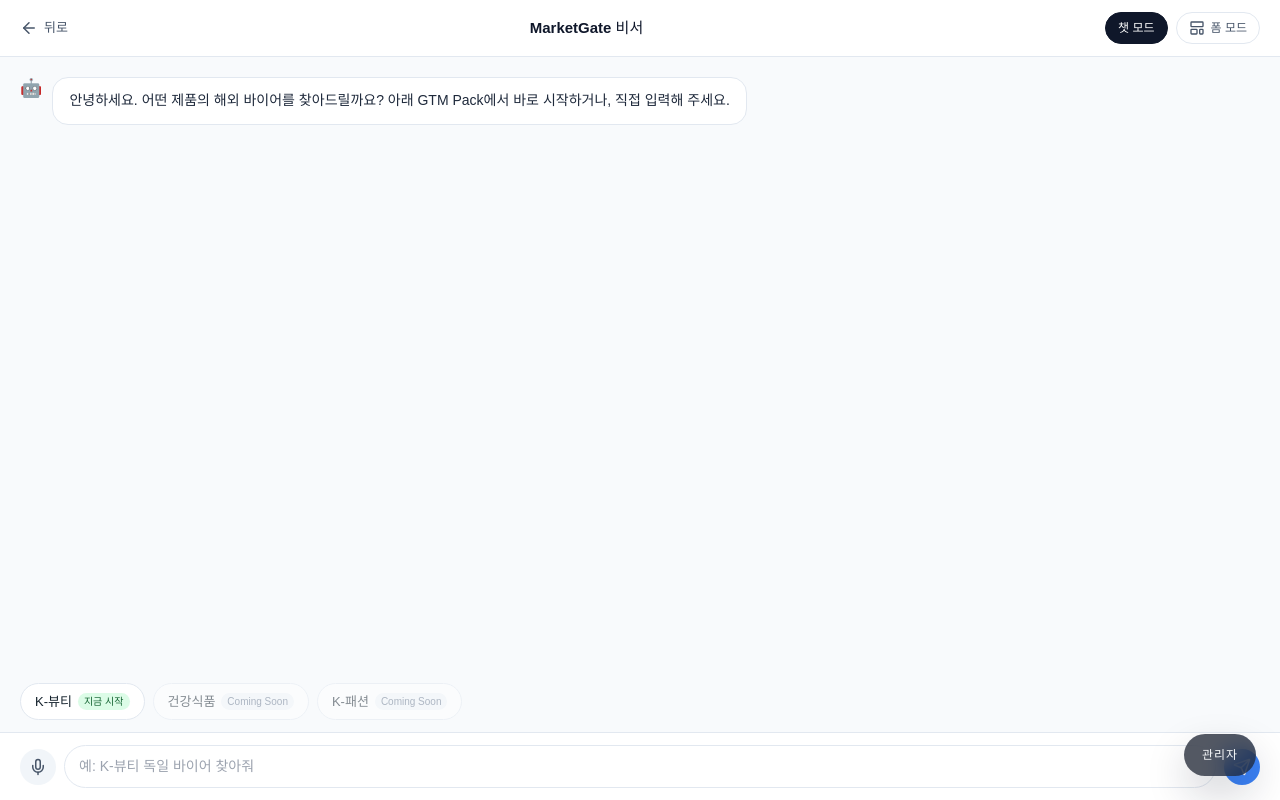
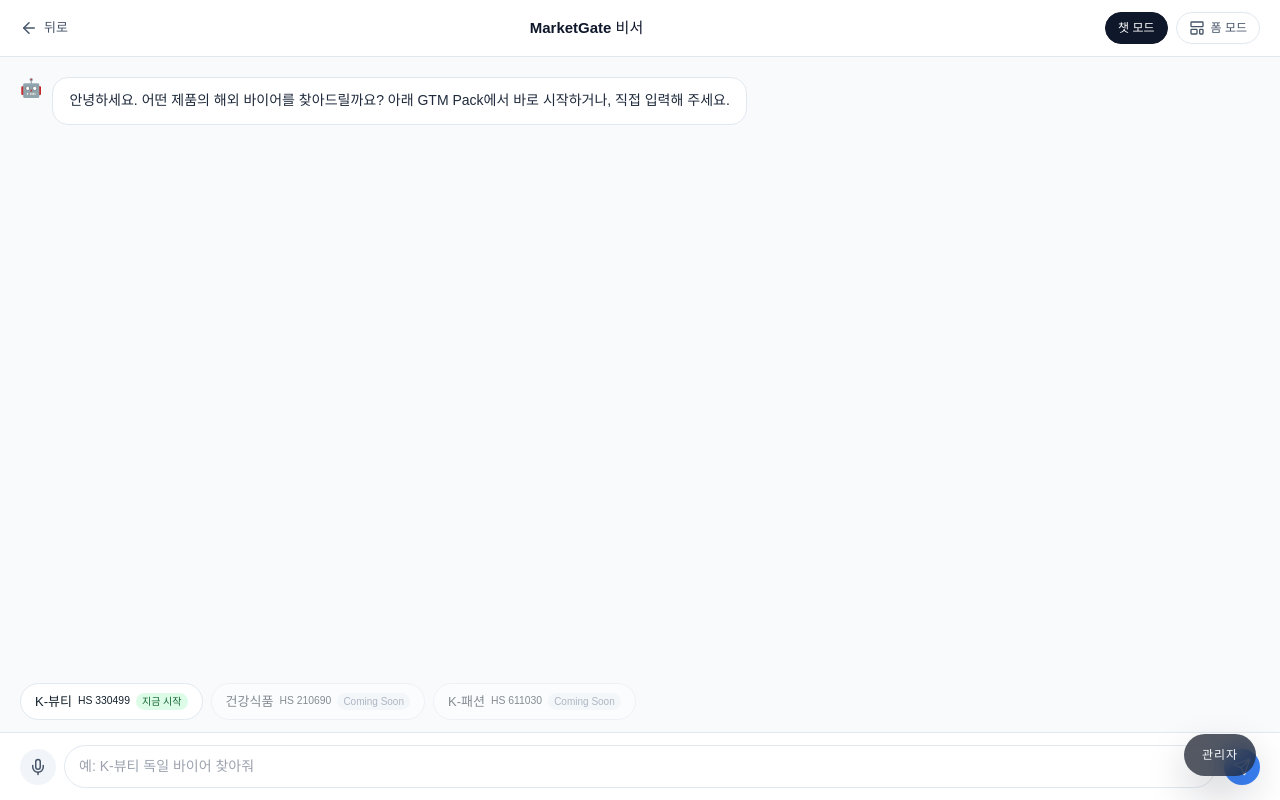
Before and after one commit to pds2225/marketgate, a React (Vite) app in the folder apps/frontend-react/: page / in a window 1280 px wide. Both pictures are taken after a click on the button "분석 시작". Built offline with nearby package versions, Linux system fonts and the light colour scheme; no server answers; a web font is replaced by a local one.

Commit message:
auto-dev: update agents guidance, task queue and chat UI

```diff
--- a/apps/frontend-react/src/ChatModePage.jsx
+++ b/apps/frontend-react/src/ChatModePage.jsx
@@ -215,7 +215,7 @@
         </button>
         <div className="chat-brand">MarketGate 비서</div>
         <div className="chat-mode-actions">
-          <button className="chat-mode-toggle" aria-current="page">
+          <button className="chat-mode-toggle" type="button" aria-current="page">
             <span>챗 모드</span>
           </button>
           <button className="chat-mode-toggle" onClick={onSwitchToForm}>
@@ -258,7 +258,8 @@
                 className={`chat-chip ${item.available ? "" : "chat-chip--soon"}`}
                 onClick={() => handleChipClick(item)}
               >
-                {item.label}
+                <span>{item.label}</span>
+                <small>HS {item.hsCode}</small>
                 <span className="chat-chip-badge">{item.status}</span>
               </button>
             ))}
```
Also changed, not shown: 2 other files (tests, documents, lock files or other folders).
